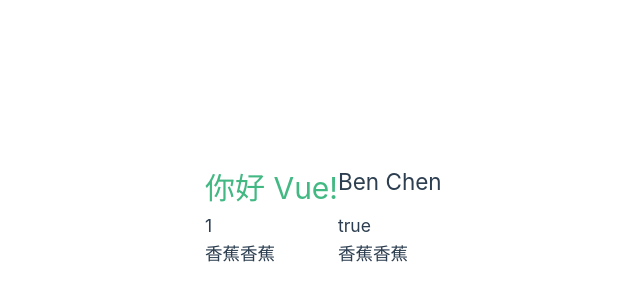
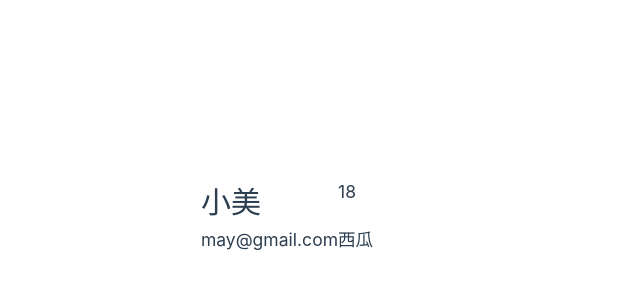
Before and after one commit to 0963488492xx/EEIT023_20260805, a Vue app in the folder vue01/: page / in a window 1280 px wide. Shown: the part 184-484 px from the top of the page, without its empty margins (302-942 px from the left). Built offline with nearby package versions, Linux system fonts and the light colour scheme.

Commit message:
test02 reactive

```diff
--- /dev/null
+++ b/vue01/src/Test02.vue
@@ -0,0 +1,24 @@
+<script setup>
+import {ref, reactive} from 'vue'
+
+const user = reactive({
+    name: "小明",
+    age: 25,
+    email: "ming@gmail.com"
+})
+const items = reactive(['蘋果', '香蕉', '橘子'])
+
+user.name = '小美'
+user.age = 18
+user.email = 'may@gmail.com'
+items.unshift('西瓜')
+</script>
+
+<template>
+    <h1>{{ user.name }}</h1>
+    <h3>{{ user.age }}</h3>
+    <h3>{{ user.email }}</h3>
+    <h3>{{ items[0] }}</h3>
+</template>
+
+<style scoped></style>
--- a/vue01/src/main.js
+++ b/vue01/src/main.js
@@ -1,6 +1,6 @@
 import './assets/main.css'
 
 import { createApp } from 'vue'
-import App from './Test01.vue'
+import App from './Test02.vue'
 
 createApp(App).mount('#app')
```
